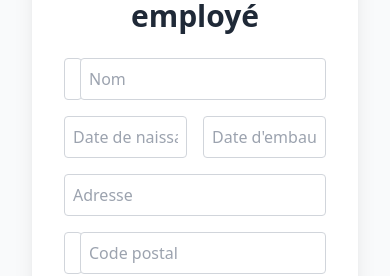
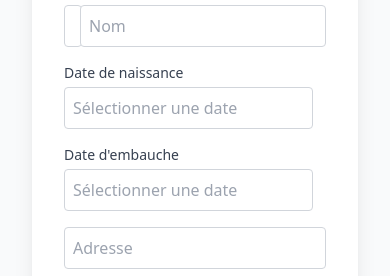
Before and after one commit to Ninotna/0x14, a React (Vite) app: page / in a window 390 px wide. Shown: the part 280-556 px from the top of the page. Built offline with nearby package versions, Linux system fonts and the light colour scheme.

Commit message:
Réintégration directe de react-datepicker dans AddEmployee avec alignement responsive des deux champs de date

```diff
--- a/src/pages/AddEmployee.jsx
+++ b/src/pages/AddEmployee.jsx
@@ -2,13 +2,13 @@ import React, { useState } from 'react'
 import { useDispatch } from 'react-redux'
 import { useNavigate } from 'react-router-dom'
 import { Modal } from '@dev87/react-smart-modal'
+import DatePicker from 'react-datepicker'
 import 'react-datepicker/dist/react-datepicker.css'
 import '@dev87/react-smart-modal/style.css'
 import { addEmployee } from '../redux/employeesSlice'
 import regions from '../data/regions-fr.json'
 import departments from '../data/departments-fr.json'
 import SelectMenu from '../components/SelectMenu'
-import DateFieldRow from '../components/DateFieldRow'
 import validators from '../services/validators'
 import FieldError from '../components/FieldError'
 import TailwindCheck from '../components/TailWindCheck'
@@ -117,18 +117,39 @@ const AddEmployee = () => {
             <FieldError message={errors.lastName} />
           </div>
 
-          <DateFieldRow
-            label1="Date de naissance"
-            label2="Date d'embauche"
-            value1={formData.dateOfBirth}
-            value2={formData.startDate}
-            onChange1={(d) =>
-              setFormData((prev) => ({ ...prev, dateOfBirth: d }))
-            }
-            onChange2={(d) =>
-              setFormData((prev) => ({ ...prev, startDate: d }))
-            }
-          />
+          <div className="col-span-2 flex flex-col md:flex-row md:space-x-4">
+            <div className="flex-1">
+              <label className="block text-sm font-medium text-gray-700 mb-1">
+                Date de naissance
+              </label>
+              <DatePicker
+                selected={formData.dateOfBirth}
+                onChange={(date) =>
+                  setFormData((prev) => ({ ...prev, dateOfBirth: date }))
+                }
+                dateFormat="yyyy-MM-dd"
+                className="input w-full"
+                placeholderText="Sélectionner une date"
+              />
+              <FieldError message={errors.dateOfBirth} />
+            </div>
+
+            <div className="flex-1 mt-4 md:mt-0">
+              <label className="block text-sm font-medium text-gray-700 mb-1">
+                Date d'embauche
+              </label>
+              <DatePicker
+                selected={formData.startDate}
+                onChange={(date) =>
+                  setFormData((prev) => ({ ...prev, startDate: date }))
+                }
+                dateFormat="yyyy-MM-dd"
+                className="input w-full"
+                placeholderText="Sélectionner une date"
+              />
+              <FieldError message={errors.startDate} />
+            </div>
+          </div>
 
           <div className="col-span-2">
             <input
```
